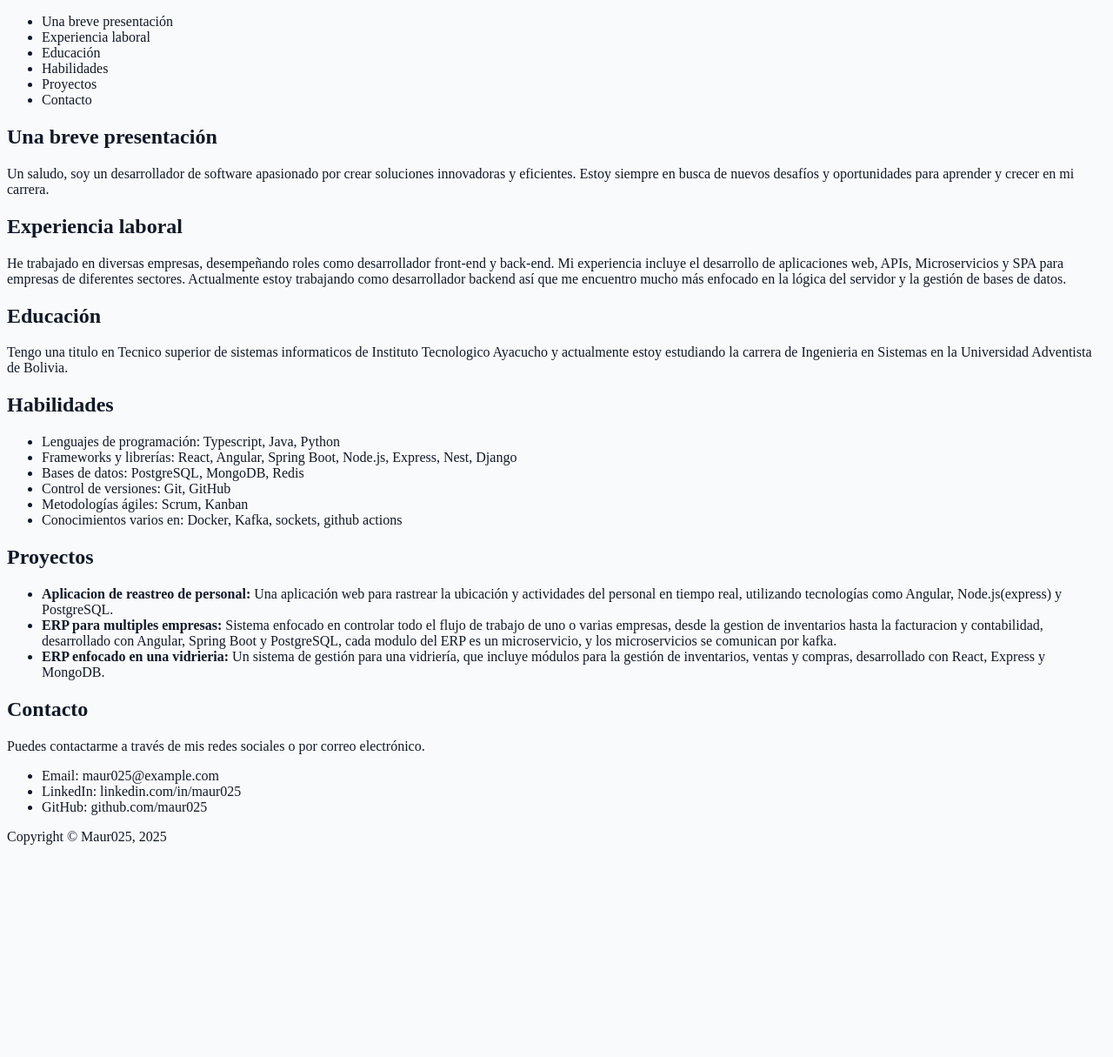
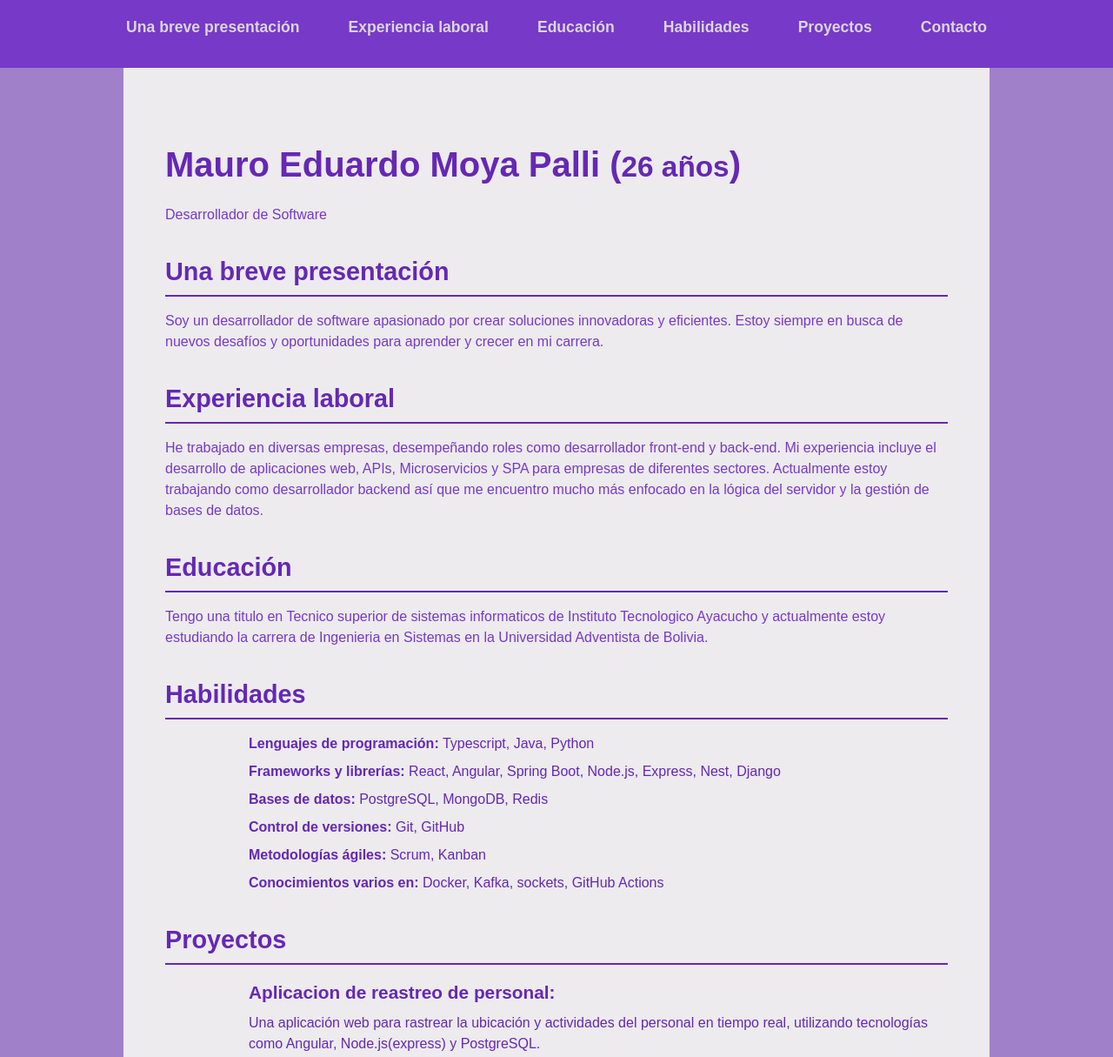
Before and after one commit to Maur025/my-professional-resume-html, a plain HTML site: page index.html in a window 1280 px wide. Shown: the top 1215 px of the page at 87% size. Before the commit the page ends 979 px from the top, so only its background shows below. Drawn offline with Linux system fonts and the light colour scheme.

Commit message:
feat: basic desing of professional resume in css

```diff
--- a/index.html
+++ b/index.html
@@ -1,35 +1,42 @@
 <!DOCTYPE html>
-<html lang="en">
+<html lang="es">
 	<head>
 		<meta charset="UTF-8" />
 		<meta name="viewport" content="width=device-width, initial-scale=1.0" />
-		<title>My professional resume</title>
+		<title>Mi currículum profesional</title>
 
 		<link rel="stylesheet" href="style.css" />
 	</head>
-	<body class="main">
-		<nav>
+	<body>
+		<nav class="navbar" aria-label="Navegación principal">
 			<ul>
-				<li>Una breve presentación</li>
-				<li>Experiencia laboral</li>
-				<li>Educación</li>
-				<li>Habilidades</li>
-				<li>Proyectos</li>
-				<li>Contacto</li>
+				<li><a href="#description">Una breve presentación</a></li>
+				<li><a href="#experience">Experiencia laboral</a></li>
+				<li><a href="#education">Educación</a></li>
+				<li><a href="#skills">Habilidades</a></li>
+				<li><a href="#projects">Proyectos</a></li>
+				<li><a href="#contact">Contacto</a></li>
 			</ul>
 		</nav>
-		<main>
-			<section>
+
+		<main class="main">
+			<section id="personal-info">
+				<h1>Mauro Eduardo Moya Palli (<small>26 años</small>)</h1>
+				<p></p>
+				<p>Desarrollador de Software</p>
+			</section>
+
+			<section id="description">
 				<h2>Una breve presentación</h2>
 
 				<p>
-					Un saludo, soy un desarrollador de software apasionado por crear
-					soluciones innovadoras y eficientes. Estoy siempre en busca de nuevos
-					desafíos y oportunidades para aprender y crecer en mi carrera.
+					Soy un desarrollador de software apasionado por crear soluciones
+					innovadoras y eficientes. Estoy siempre en busca de nuevos desafíos y
+					oportunidades para aprender y crecer en mi carrera.
 				</p>
 			</section>
 
-			<section>
+			<section id="experience">
 				<h2>Experiencia laboral</h2>
 
 				<p>
@@ -42,7 +49,7 @@
 				</p>
 			</section>
 
-			<section>
+			<section id="education">
 				<h2>Educación</h2>
 
 				<p>
@@ -53,35 +60,55 @@
 				</p>
 			</section>
 
-			<section>
+			<section id="skills">
 				<h2>Habilidades</h2>
 
 				<ul>
-          <li>Lenguajes de programación: Typescript, Java, Python</li>
-          <li>Frameworks y librerías: React, Angular, Spring Boot, Node.js, Express, Nest, Django</li>
-          <li>Bases de datos: PostgreSQL, MongoDB, Redis</li>
-          <li>Control de versiones: Git, GitHub</li>
-          <li>Metodologías ágiles: Scrum, Kanban</li>
-          <li>Conocimientos varios en: Docker, Kafka, sockets, github actions</li>
+					<li>
+						<strong>Lenguajes de programación:</strong> Typescript, Java, Python
+					</li>
+					<li>
+						<strong>Frameworks y librerías:</strong> React, Angular, Spring
+						Boot, Node.js, Express, Nest, Django
+					</li>
+					<li><strong>Bases de datos:</strong> PostgreSQL, MongoDB, Redis</li>
+					<li><strong>Control de versiones:</strong> Git, GitHub</li>
+					<li><strong>Metodologías ágiles:</strong> Scrum, Kanban</li>
+					<li>
+						<strong>Conocimientos varios en:</strong> Docker, Kafka, sockets,
+						GitHub Actions
+					</li>
+				</ul>
 			</section>
 
-      <section>
+			<section id="projects">
 				<h2>Proyectos</h2>
 
 				<ul>
 					<li>
-            <strong>Aplicacion de reastreo de personal:</strong> Una aplicación web para rastrear la ubicación y actividades del personal en tiempo real, utilizando tecnologías como Angular, Node.js(express) y PostgreSQL.
+						<h3>Aplicacion de reastreo de personal:</h3>
+						Una aplicación web para rastrear la ubicación y actividades del
+						personal en tiempo real, utilizando tecnologías como Angular,
+						Node.js(express) y PostgreSQL.
 					</li>
 					<li>
-            <strong>ERP para multiples empresas:</strong> Sistema enfocado en controlar todo el flujo de trabajo de uno o varias empresas, desde la gestion de inventarios hasta la facturacion y contabilidad, desarrollado con Angular, Spring Boot y PostgreSQL, cada modulo del ERP es un microservicio, y los microservicios se comunican por kafka.
+						<h3>ERP para múltiples empresas:</h3>
+						Sistema enfocado en controlar todo el flujo de trabajo de uno o
+						varias empresas, desde la gestion de inventarios hasta la
+						facturacion y contabilidad, desarrollado con Angular, Spring Boot y
+						PostgreSQL, cada modulo del ERP es un microservicio, y los
+						microservicios se comunican por kafka.
 					</li>
 					<li>
-            <strong>ERP enfocado en una vidrieria:</strong> Un sistema de gestión para una vidriería, que incluye módulos para la gestión de inventarios, ventas y compras, desarrollado con React, Express y MongoDB.
+						<h3>ERP enfocado en una vidrieria:</h3>
+						Un sistema de gestión para una vidriería, que incluye módulos para
+						la gestión de inventarios, ventas y compras, desarrollado con React,
+						Express y MongoDB.
 					</li>
 				</ul>
 			</section>
 
-      <section>
+			<section id="contact">
 				<h2>Contacto</h2>
 
 				<p>
@@ -90,9 +117,18 @@
 				</p>
 
 				<ul>
-          <li>Email: maur025@example.com</li>
-          <li>LinkedIn: linkedin.com/in/maur025</li>
-          <li>GitHub: github.com/maur025</li>
+					<li>
+						Email:
+						<a href="mailto:mmoyapalli@gmail.com">mmoyapalli@gmail.com</a>
+					</li>
+					<li>
+						LinkedIn:
+						<a
+							href="https://www.linkedin.com/in/mauro-eduardo-moya-palli-10520b188"
+							>Mauro Eduardo Moya Palli</a
+						>
+					</li>
+					<li>GitHub: <a href="https://github.com/maur025">maur025</a></li>
 				</ul>
 			</section>
 		</main>
--- a/style.css
+++ b/style.css
@@ -1,4 +1,97 @@
-.main{
-  background-color: #F9FAFB;
-  color: #111827;
+body {
+	font-family: Arial, sans-serif;
+	line-height: 1.5;
+	margin: 0;
+	padding: 0;
+	background-color: #a080c9;
+	color: #8b5ec6;
 }
+
+.navbar {
+	padding: 0.1rem 0;
+	margin: 0 auto;
+	background-color: #7739c7;
+}
+
+.navbar ul {
+	display: flex;
+	justify-content: center;
+	gap: 1.5rem;
+	list-style: none;
+	padding: 0;
+	margin-bottom: 2rem;
+}
+
+.navbar ul li {
+	margin: 0 1rem;
+	color: #dad5e1;
+}
+
+.navbar a {
+	text-decoration: none;
+	color: #dad5e1;
+	font-weight: bold;
+	font-size: 1.1rem;
+}
+
+.navbar a:hover {
+	color: #fff;
+}
+
+.main {
+	max-width: 900px;
+	background-color: #edebee;
+	color: #222;
+	margin: 0 auto;
+	padding: 3rem;
+}
+
+section {
+	margin-bottom: 2rem;
+}
+
+h1 {
+	font-size: 2.5rem;
+	margin-bottom: 0.5rem;
+	color: #6528b4;
+}
+p {
+	color: #7739c7;
+}
+
+h2 {
+	font-size: 1.8rem;
+	margin-bottom: 1rem;
+	border-bottom: 2px solid #6528b4;
+	color: #6528b4;
+	padding-bottom: 0.3rem;
+}
+
+h3 {
+	font-size: 1.3rem;
+	margin: 0.5rem 0;
+	color: #6528b4;
+}
+
+ul {
+	padding-left: 6rem;
+	list-style: none;
+}
+
+li {
+	margin-bottom: 0.5rem;
+	color: #6528b4;
+}
+
+li a {
+	color: #6528b4;
+	font-weight: bold;
+}
+
+footer {
+	margin-top: 3rem;
+	padding-bottom: 2rem;
+	text-align: center;
+	font-size: 0.8rem;
+	color: #edebee;
+}
```
Lines whose indentation alone changed are shown as unchanged.
